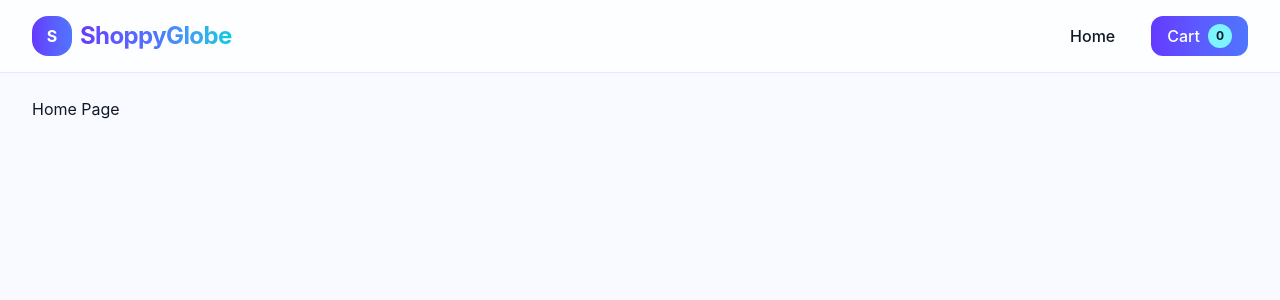
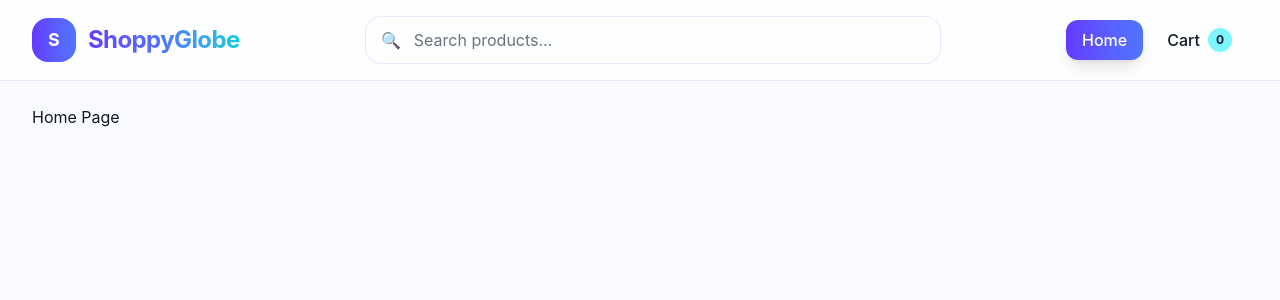
Before and after one commit to nihal-patidar/ShoppyGlobe-E-commerce, a React (Vite) app: page / in a window 1280 px wide. Shown: the top 300 px of the page. Built offline with nearby package versions, Linux system fonts and the light colour scheme.

Commit message:
fix : improve search bar

```diff
--- a/src/components/Header.jsx
+++ b/src/components/Header.jsx
@@ -1,8 +1,36 @@
 import { useSelector } from "react-redux";
-import { Link } from "react-router-dom";
+import { NavLink, Link } from "react-router-dom";
+import SearchBar from "./SearchBar";
 
 function Header() {
   const items = useSelector((state) => state.cart.items);
+
+  const navLinkStyles = ({ isActive }) =>
+    `
+    relative
+    px-4
+    py-2
+    rounded-xl
+    font-medium
+    transition-all
+    duration-300
+    active:scale-95
+    ${
+      isActive
+        ? `
+          text-white
+          bg-gradient-to-r
+          from-[var(--primary)]
+          to-[var(--secondary)]
+          shadow-lg
+        `
+        : `
+          text-[var(--text-primary)]
+          hover:bg-white/10
+          hover:scale-105
+        `
+    }
+  `;
 
   return (
     <header
@@ -10,47 +38,52 @@ function Header() {
         sticky
         top-0
         z-50
+        backdrop-blur-xl
+        bg-[var(--bg-card)]
         border-b
         border-[var(--border-color)]
-        backdrop-blur-xl
-        bg-[var(--bg-card)]
       "
     >
       <div
         className="
           page-container
-          h-18
+          py-4
+        "
+      >
+        {/* Top Row */}
+        <div
+          className="
             flex
             items-center
             justify-between
+            gap-4
+            flex-wrap
           "
         >
           {/* Logo */}
           <Link
             to="/"
             className="
-            group
               flex
               items-center
-            gap-2
+              gap-3
+              shrink-0
             "
           >
             <div
               className="
-              h-10
-              w-10
+                h-11
+                w-11
                 rounded-2xl
                 flex
                 items-center
                 justify-center
                 text-white
                 font-bold
+                text-lg
                 bg-gradient-to-r
                 from-[var(--primary)]
                 to-[var(--secondary)]
-              transition-transform
-              duration-300
-              group-hover:rotate-6
               "
             >
               S
@@ -74,67 +107,47 @@ function Header() {
             </h1>
           </Link>
 
+        <SearchBar />
+
           {/* Navigation */}
-        <nav className="flex items-center gap-3 md:gap-5">
-          <Link
-            to="/"
+          <nav
             className="
-              px-4
-              py-2
-              rounded-xl
-              font-medium
-              text-[var(--text-primary)]
-              transition-all
-              duration-300
-              hover:bg-white/10
-              hover:scale-105
-            "
-          >
-            Home
-          </Link>
-
-          <Link
-            to="/cart"
-            className="
-              relative
+              order-2
               flex
               items-center
               gap-2
-              px-4
-              py-2
-              rounded-xl
-              font-medium
-              text-white
-              bg-gradient-to-r
-              from-[var(--primary)]
-              to-[var(--secondary)]
-              transition-all
-              duration-300
-              hover:-translate-y-0.5
-              hover:shadow-lg
+              md:order-3
             "
           >
+            <NavLink to="/" className={navLinkStyles}>
+              Home
+            </NavLink>
+
+            <NavLink to="/cart" className={navLinkStyles}>
+              <span className="flex items-center gap-2">
                 Cart
 
                 <span
                   className="
                     min-w-6
                     h-6
-                px-1.5
+                    px-2
                     flex
                     items-center
                     justify-center
                     rounded-full
                     text-xs
                     font-bold
+                    bg-[var(--highlight)]
                     text-slate-900
-                bg-[var(--highlight)]
                   "
                 >
                   {items.length}
                 </span>
-          </Link>
+              </span>
+            </NavLink>
           </nav>
+        </div>
       </div>
     </header>
   );
--- /dev/null
+++ b/src/components/SearchBar.jsx
@@ -0,0 +1,54 @@
+function SearchBar(){
+
+    return (
+                //   {/* Search */}
+          <div
+            className="
+              order-3
+              w-full
+              md:order-2
+              md:flex-1
+              md:max-w-xl
+            "
+          >
+            <div className="relative">
+              <input
+                type="text"
+                placeholder="Search products..."
+                className="
+                  w-full
+                  h-12
+                  rounded-2xl
+                  pl-12
+                  pr-4
+                  bg-white/5
+                  border
+                  border-[var(--border-color)]
+                  text-[var(--text-primary)]
+                  placeholder:text-[var(--text-secondary)]
+                  outline-none
+                  focus:border-[var(--accent)]
+                  focus:ring-2
+                  focus:ring-[var(--accent)]/20
+                  transition-all
+                "
+              />
+
+              <span
+                className="
+                  absolute
+                  left-4
+                  top-1/2
+                  -translate-y-1/2
+                  text-[var(--text-secondary)]
+                "
+              >
+                🔍
+              </span>
+            </div>
+          </div>
+    )
+}
+
+
+export default SearchBar ;
```
Lines whose indentation alone changed are shown as unchanged.
